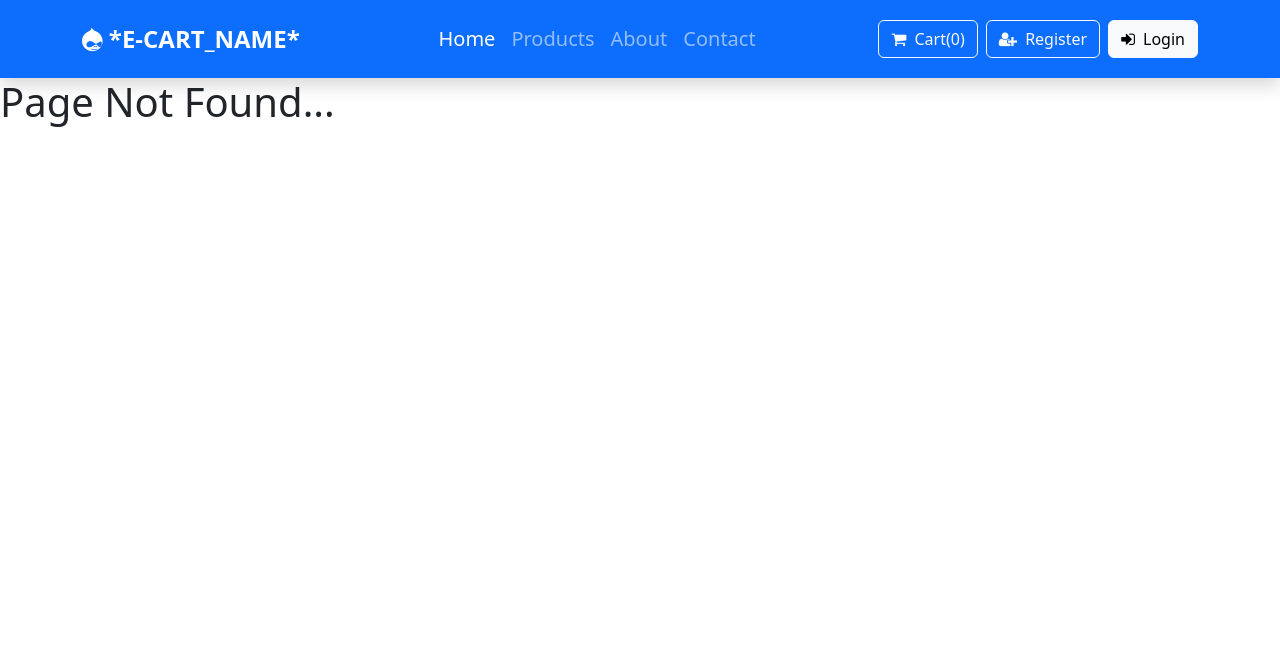
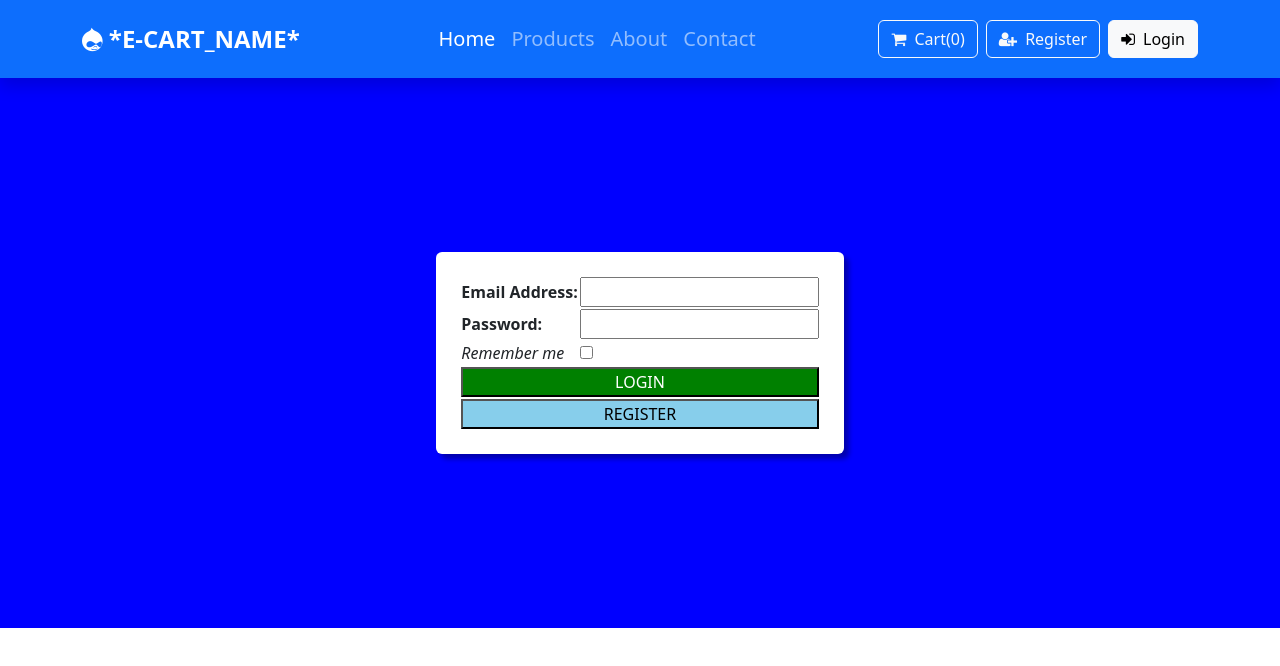
Before and after one commit to Viji78/E-kart_, a React (Create React App) app: page /login in a window 1280 px wide. Before the commit this address had no page. Shown: the top 666 px of the page. Built offline with nearby package versions, Linux system fonts and the light colour scheme.

Commit message:
Adding login component

```diff
--- a/src/App.css
+++ b/src/App.css
@@ -2,3 +2,20 @@
 .navbar-nav{
   font-size: 20px;
 }
+
+
+#formdesign{
+  width:auto;
+  background-color: rgb(255, 255, 255);
+  box-shadow:5px 5px 5px rgba(0, 0, 0, 0.322);
+  display: flex;
+  justify-content: center;
+}
+
+#fromdiv{
+  height: 550px;;
+  background-color: blue;
+  display: flex;
+  align-items: center;
+  justify-content: center;
+}
--- a/src/App.js
+++ b/src/App.js
@@ -8,6 +8,7 @@ import Product from './Components/Product';
 import Cart from './Components/Cart';
 import About from './Components/About';
 import Contact from './Components/Contact';
+import Login from './Components/Login'
 import PageNotFound from "./Components/PageNotFound"
 
 
@@ -22,7 +23,10 @@ function App() {
       <Route exact path="/about" component={About}/>
       <Route exact path="/contact" component={Contact}/>
       <Route exact path="/cart" component={Cart}/>
+      <Route exact path="/login" component={Login}/>
+
       <Route exact path="/*" component={PageNotFound}/>
+
 
     </Switch>
 
--- /dev/null
+++ b/src/Components/Login.jsx
@@ -0,0 +1,33 @@
+
+import React from 'react';
+
+
+const Login = () => {
+
+    return (
+        <>
+            <div id="fromdiv">
+                <form action="./" className="rounded p-4 p-sn-3 " id="formdesign">
+                    <table>
+                        <tr className="mb-r3">
+                            <td> <label htmlFor=""><b>Email Address:</b></label></td>
+                            <td><input type="email" /></td>
+                        </tr>
+                        <tr className="mb-r3">
+                            <td> <label htmlFor=""><b>Password:</b></label></td>
+                            <td> <input type="password" /></td>
+                        </tr>
+                        <tr className="mb-r3">
+                            <td>  <label htmlFor=""><i>Remember me</i></label></td>
+                            <td>  <input type="checkbox" /></td>
+                        </tr>
+                        <tr><td colSpan={2}><button type='submit' style={{ width: "100%", backgroundColor: "green", color: "white" }}>LOGIN</button></td></tr>
+                        <tr><td colSpan={2}><button type='submit' style={{ width: "100%", backgroundColor: "skyblue", color: "black" }}>REGISTER</button></td></tr>
+
+                    </table>
+                </form>
+            </div>
+        </>
+    );
+}
+export default Login;
```
Also changed, not shown: src/index.css (line endings or trailing spaces).
